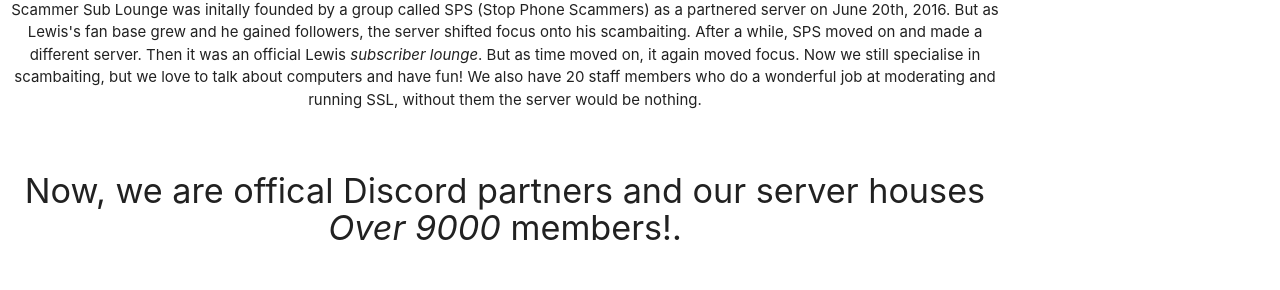
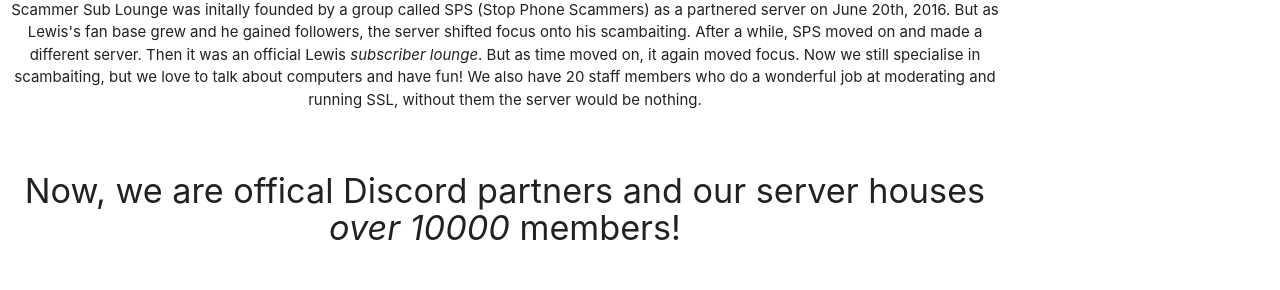
Before and after one commit to danielgraycode/unreleasedsslwebsite, a plain HTML site: page about.html in a window 1280 px wide. Shown: the part 160-450 px from the top of the page. Drawn offline with nearby package versions, Linux system fonts and the light colour scheme.

Commit message:
Update about.html

```diff
--- a/about.html
+++ b/about.html
@@ -51,7 +51,7 @@
 <h3>About SSL and its origins.</h3>
 <p>Scammer Sub Lounge was initally founded by a group called SPS (Stop Phone Scammers) as a partnered server on June 20th, 2016. But as Lewis's fan base grew and he gained followers, the server shifted focus onto his scambaiting. After a while, SPS moved on and made a different server. Then it was an official Lewis <i>subscriber lounge</i>. But as time moved on, it again moved focus. Now we still specialise in scambaiting, but we love to talk about computers and have fun! We also have 20 staff members who do a wonderful job at moderating and running SSL, without them the server would be nothing.</p>
 <br>
-<h4>Now, we are offical Discord partners and our server houses <i>Over 9000</i> members!.</h4>
+<h4>Now, we are offical Discord partners and our server houses <i>over 10000</i> members!</h4>
 <br>
 </div>
 <div align="center">
```
